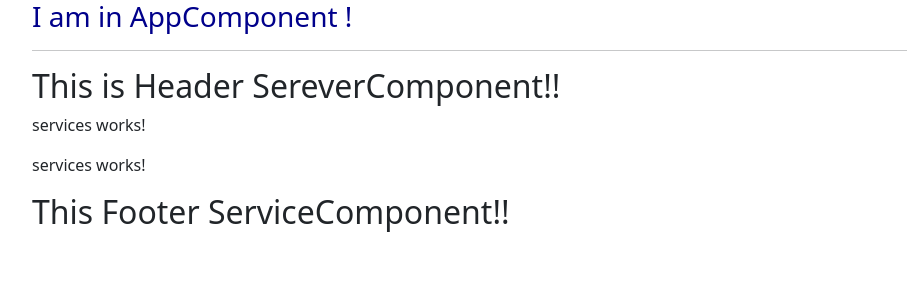
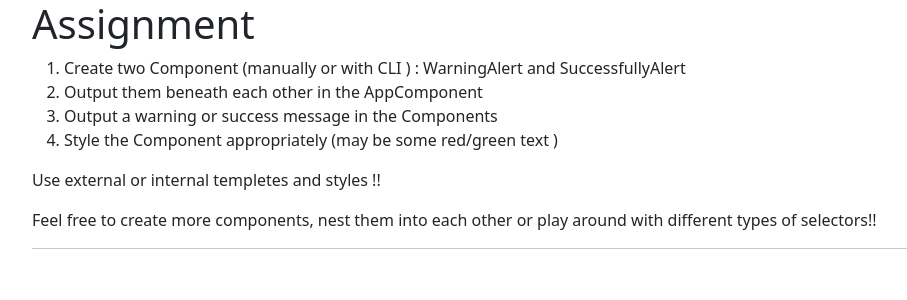
Before and after one commit to ShohrabRustam/AngularFullCourse, an Angular app: page / in a window 1280 px wide. Shown: the top 300 px of the page, without its empty margins (50-957 px from the left). Built offline with nearby package versions, Linux system fonts and the light colour scheme.

Commit message:
assignment

```diff
--- a/src/app/app.component.html
+++ b/src/app/app.component.html
@@ -1,11 +1,16 @@
 <div class="container">
   <div class="row">
     <div class="col-xs-12">
-
-      <h3>I am in AppComponent !</h3>
+      <h1>Assignment </h1>
+      <ol>
+        <li>Create two Component (manually or with CLI ) : WarningAlert and SuccessfullyAlert  </li>
+        <li>Output them beneath each other in the AppComponent </li>
+        <li>Output a warning or success message in the Components</li>
+        <li>Style the Component appropriately (may be some red/green text )</li>
+      </ol>
+      <p>Use external or internal templetes and styles !!</p>
+      <p>Feel free to create more components, nest them into each other or play around with different types of selectors!! </p>
       <hr>
-      <app-server></app-server>
-
     </div>
   </div>
 </div>
```
